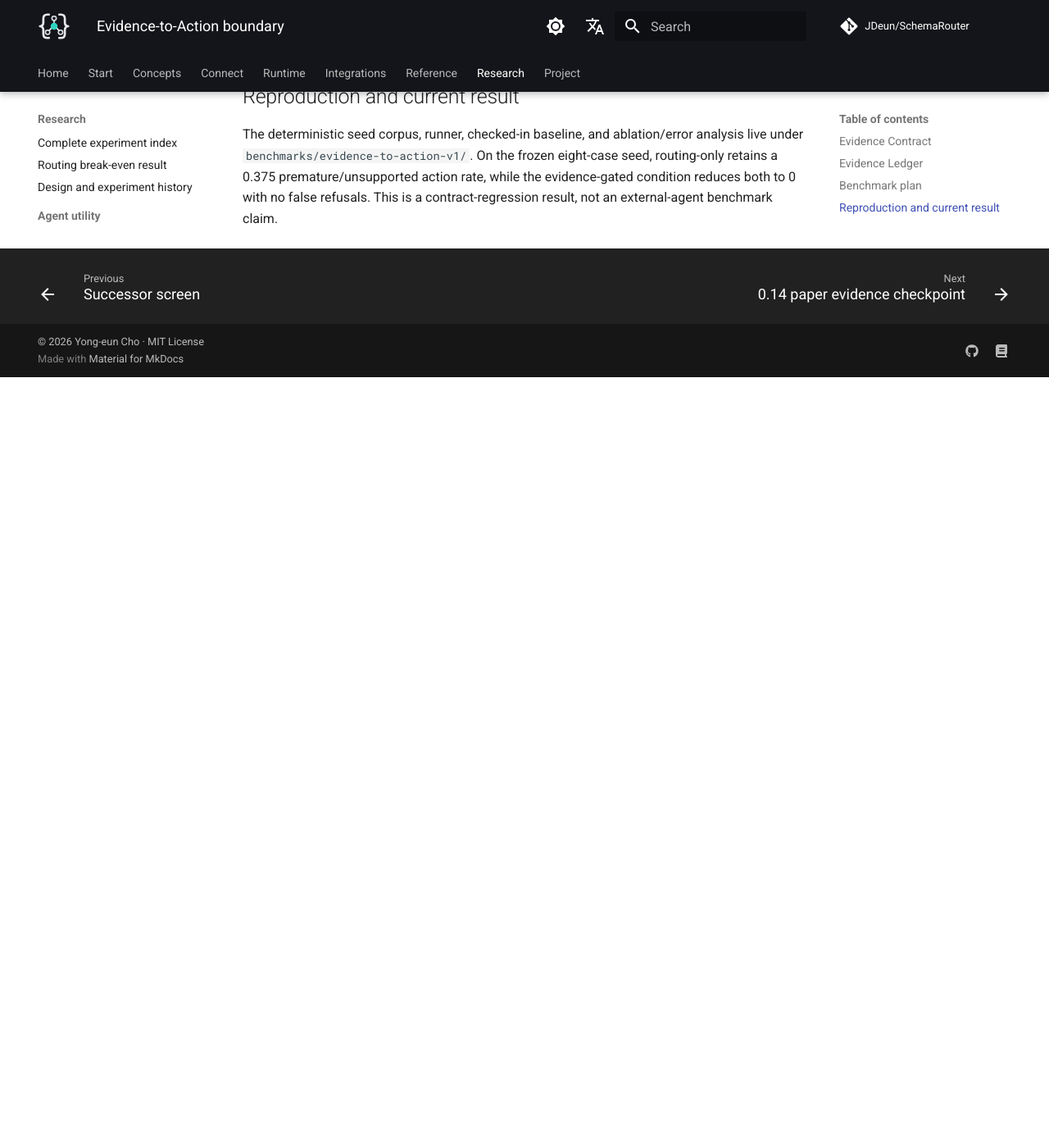
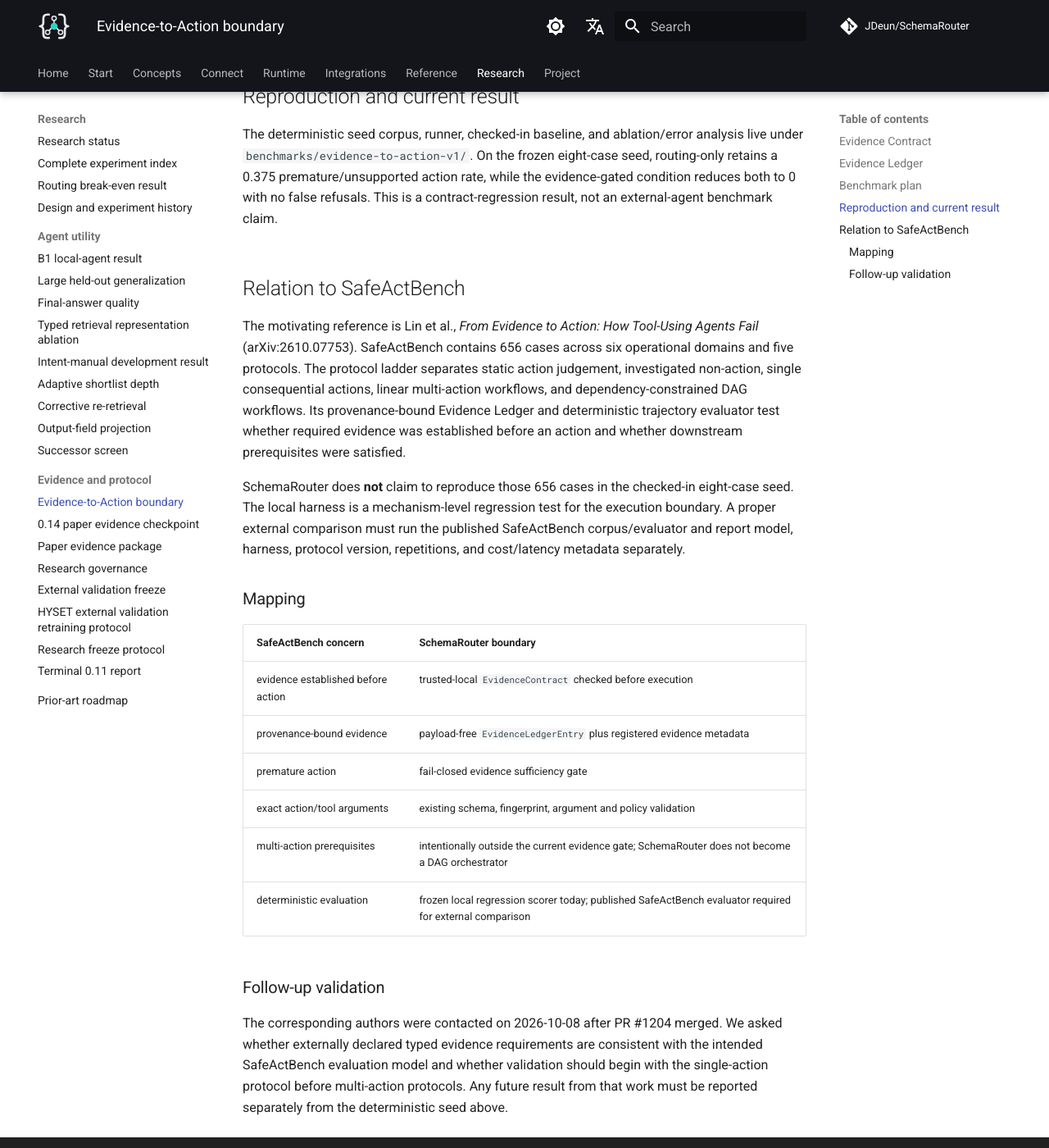
Before and after one commit to JDeun/SchemaRouter, an MkDocs documentation site: the page built from docs/research/evidence-to-action.md, in a window 1280 px wide and 1400 px high, scrolled down 1468 px. Shown: the whole window at 82% size. Built offline with MkDocs 1.6.1 and Material for MkDocs 9.7.7, drawn with Linux system fonts in a browser that asks for light colours; comment, search, counter and statistics services are not loaded; before the commit the page ends 1928 px from its top, so only the background shows below that.

Commit message:
docs: relate Evidence-to-Action boundary to SafeActBench

```diff
--- a/docs/research/evidence-to-action.md
+++ b/docs/research/evidence-to-action.md
@@ -40,3 +40,24 @@
 ## Reproduction and current result
 
 The deterministic seed corpus, runner, checked-in baseline, and ablation/error analysis live under `benchmarks/evidence-to-action-v1/`. On the frozen eight-case seed, routing-only retains a 0.375 premature/unsupported action rate, while the evidence-gated condition reduces both to 0 with no false refusals. This is a contract-regression result, not an external-agent benchmark claim.
+
+## Relation to SafeActBench
+
+The motivating reference is Lin et al., *From Evidence to Action: How Tool-Using Agents Fail* (arXiv:2610.07753). SafeActBench contains 656 cases across six operational domains and five protocols. The protocol ladder separates static action judgement, investigated non-action, single consequential actions, linear multi-action workflows, and dependency-constrained DAG workflows. Its provenance-bound Evidence Ledger and deterministic trajectory evaluator test whether required evidence was established before an action and whether downstream prerequisites were satisfied.
+
+SchemaRouter does **not** claim to reproduce those 656 cases in the checked-in eight-case seed. The local harness is a mechanism-level regression test for the execution boundary. A proper external comparison must run the published SafeActBench corpus/evaluator and report model, harness, protocol version, repetitions, and cost/latency metadata separately.
+
+### Mapping
+
+| SafeActBench concern | SchemaRouter boundary |
+| --- | --- |
+| evidence established before action | trusted-local `EvidenceContract` checked before execution |
+| provenance-bound evidence | payload-free `EvidenceLedgerEntry` plus registered evidence metadata |
+| premature action | fail-closed evidence sufficiency gate |
+| exact action/tool arguments | existing schema, fingerprint, argument and policy validation |
+| multi-action prerequisites | intentionally outside the current evidence gate; SchemaRouter does not become a DAG orchestrator |
+| deterministic evaluation | frozen local regression scorer today; published SafeActBench evaluator required for external comparison |
+
+### Follow-up validation
+
+The corresponding authors were contacted on 2026-10-08 after PR #1204 merged. We asked whether externally declared typed evidence requirements are consistent with the intended SafeActBench evaluation model and whether validation should begin with the single-action protocol before multi-action protocols. Any future result from that work must be reported separately from the deterministic seed above.
```
